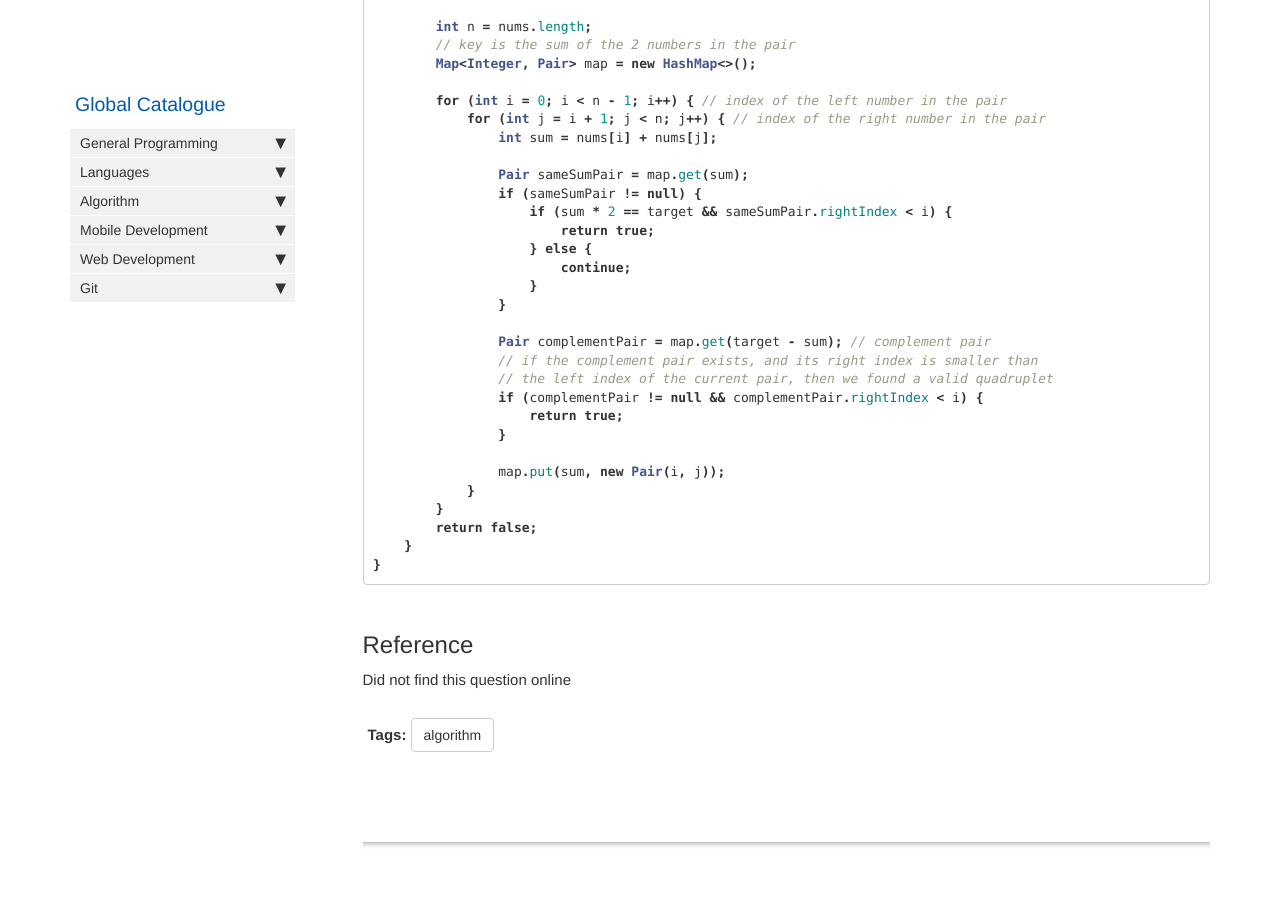
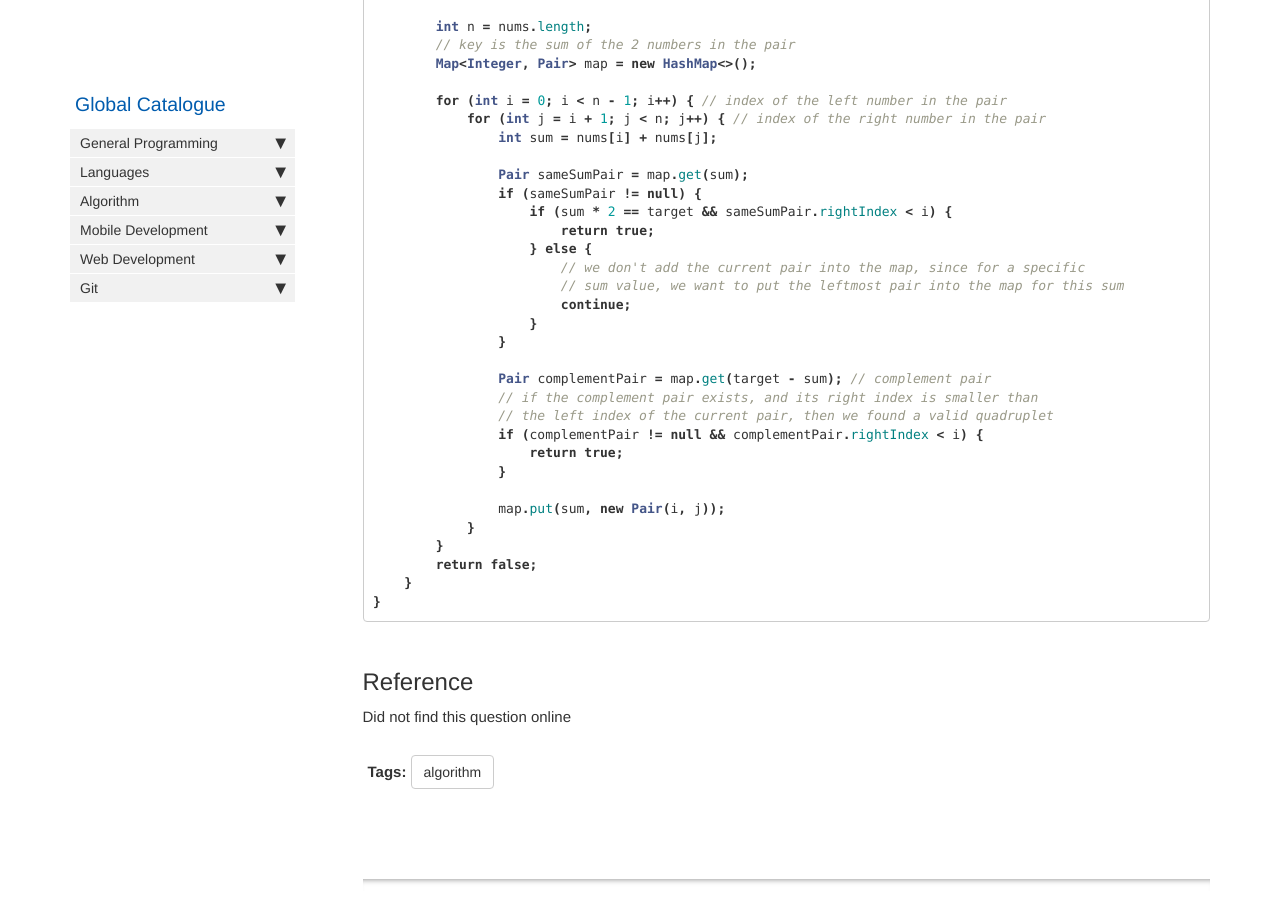
Before and after one commit to HungryOrc/hungryorc.github.io, a Jekyll site: the page built from pages/algorithm/algorithm_4Sum_existence.md, in a window 1280 px wide and 900 px high, scrolled down 1179 px. Built offline with Jekyll 4.4.1, drawn with Linux system fonts in a browser that asks for light colours; nearby versions of some CDN libraries; comment, search, counter and statistics services are not loaded.

Commit message:
Update algorithm_4Sum_existence.md

```diff
--- a/pages/algorithm/algorithm_4Sum_existence.md
+++ b/pages/algorithm/algorithm_4Sum_existence.md
@@ -62,6 +62,8 @@ public class Solution {
 		    if (sum * 2 == target && sameSumPair.rightIndex < i) {
 		        return true;
 		    } else {
+		        // we don't add the current pair into the map, since for a specific
+			// sum value, we want to put the leftmost pair into the map for this sum
 			continue;
 		    }
 		}
```
